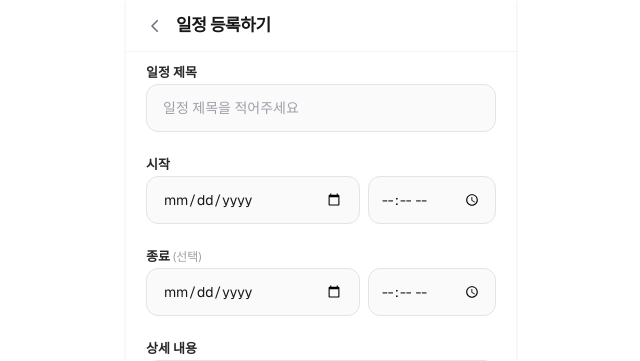
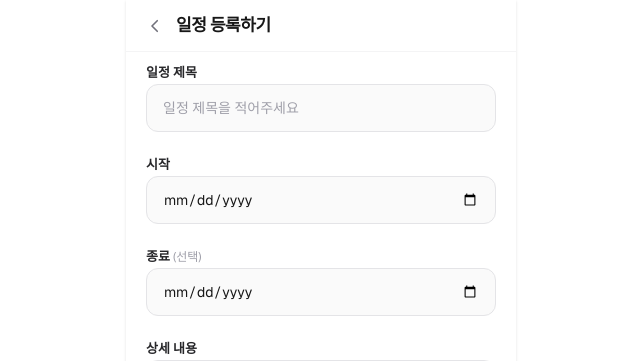
Before and after one commit to P24-Capstone/Front-end, a Next.js app: page /1/events/new in a window 1280 px wide. Shown: the top 361 px of the page, without its empty margins (319-959 px from the left). Built offline with nearby package versions, Linux system fonts and the light colour scheme; no server answers.

Commit message:
feat: 이벤트 생성 문제 해결

```diff
--- a/src/app/[id]/events/new/page.tsx
+++ b/src/app/[id]/events/new/page.tsx
@@ -84,12 +84,6 @@ export default function CreateEventPage() {
               value={formData.startDate}
               onChange={(e) => setFormData({ ...formData, startDate: e.target.value })}
             />
-            <input
-              type="time"
-              className="w-32 shrink-0 h-12 px-3 bg-zinc-50 border border-zinc-200 rounded-xl text-[14px] outline-none focus:border-[#3B3EFF] focus:bg-white transition-colors"
-              value={formData.startTime}
-              onChange={(e) => setFormData({ ...formData, startTime: e.target.value })}
-            />
           </div>
         </div>
 
@@ -104,12 +98,6 @@ export default function CreateEventPage() {
               className={inputCls}
               value={formData.endDate}
               onChange={(e) => setFormData({ ...formData, endDate: e.target.value })}
-            />
-            <input
-              type="time"
-              className="w-32 shrink-0 h-12 px-3 bg-zinc-50 border border-zinc-200 rounded-xl text-[14px] outline-none focus:border-[#3B3EFF] focus:bg-white transition-colors"
-              value={formData.endTime}
-              onChange={(e) => setFormData({ ...formData, endTime: e.target.value })}
             />
           </div>
         </div>
```
